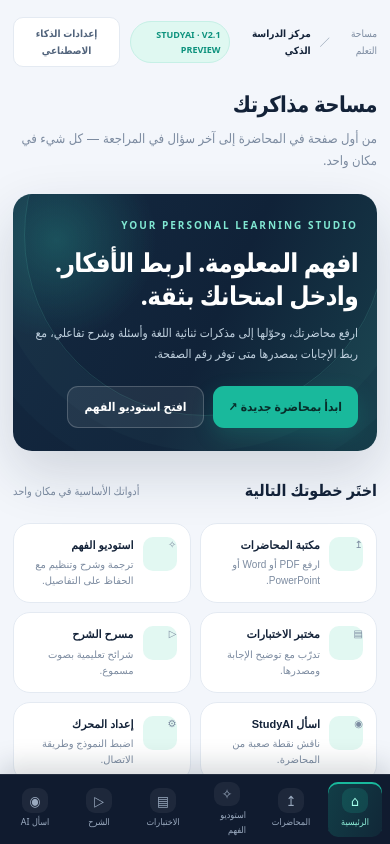
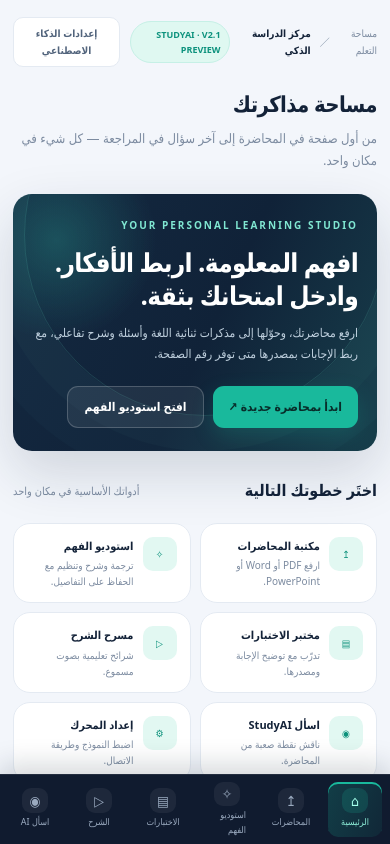
Before and after one commit to ebrahemjadallah-oss/studyai, a plain HTML site: page index.html in a window 390 px wide. Shown: the top 844 px of the page. Drawn offline with nearby package versions, Linux system fonts and the light colour scheme.

Commit message:
Refine responsive dashboard card typography and icon alignment

```diff
--- a/index.html
+++ b/index.html
@@ -62,6 +62,11 @@ section.on{display:block}
 .hero-dot.one{top:17px;right:24px}.hero-dot.two{bottom:14px;left:23px;background:#93a9ff}
 .quick-grid{display:grid;grid-template-columns:repeat(3,minmax(0,1fr));gap:13px;margin:18px 0}
 .quick-card{background:#fff;border:1px solid var(--line);border-radius:17px;padding:17px;display:flex;align-items:flex-start;gap:13px;min-width:0;cursor:pointer;text-align:right;transition:transform .2s,box-shadow .2s,border .2s}
+.quick-card{font:inherit;width:100%}
+.quick-card>.quick-icon{display:grid;color:#0c917b}
+.quick-card>span:last-child{display:block;min-width:0}
+.quick-card>span:last-child strong{display:block}
+.quick-card>span:last-child span{display:block}
 .quick-card:hover{transform:translateY(-3px);box-shadow:var(--shadow);border-color:#b6e9df}
 .quick-icon{width:40px;height:40px;border-radius:13px;background:#e2f8f2;color:#0c917b;display:grid;place-items:center;font-size:19px;flex:none}
 .quick-card strong{display:block;font-size:13px;color:var(--ink);margin-bottom:3px}
```
